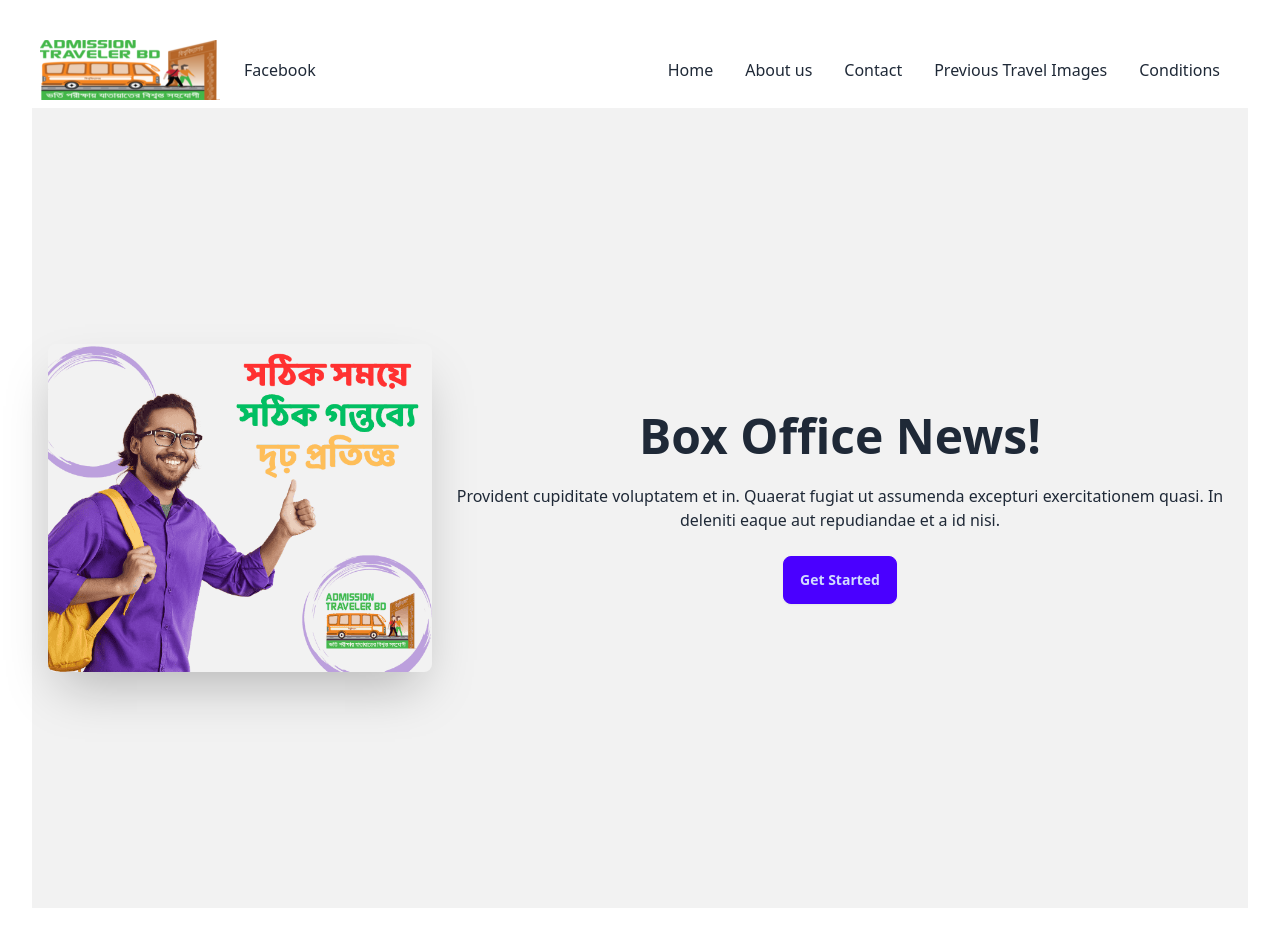
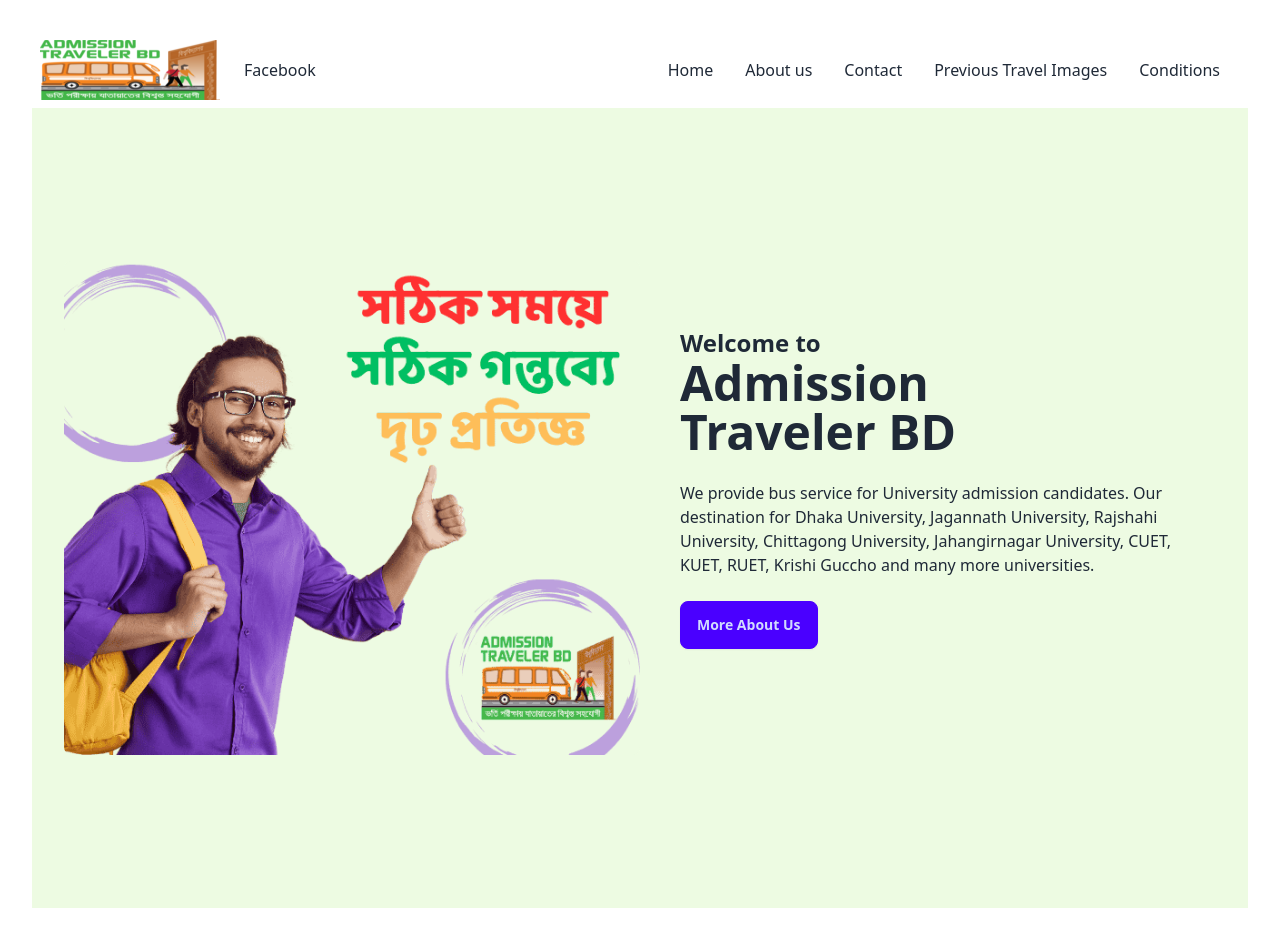
Before and after one commit to Muhammad-sefat/Admission_Travel_BD, a React (Vite) app: page / in a window 1280 px wide. Built offline with nearby package versions, Linux system fonts and the light colour scheme.

Commit message:
Complete Banner section

```diff
--- a/src/components/Banner.jsx
+++ b/src/components/Banner.jsx
@@ -3,17 +3,29 @@
 
 const Banner = () => {
   return (
-    <div className="hero bg-base-200 min-h-screen">
-      <div className="hero-content flex-col lg:flex-row">
-        <img src={banner} className="max-w-sm rounded-lg shadow-2xl" />
-        <div>
-          <h1 className="text-5xl font-bold">Box Office News!</h1>
+    <div className="hero bg-[#EDFBE2] min-h-screen">
+      <div className="hero-content flex-col lg:flex-row gap-10 p-8">
+        <div className="bg-[#EDFBE2] rounded-lg">
+          <img
+            src={banner}
+            alt="Banner"
+            className="rounded-lg max-w-xl"
+            style={{ display: "block", backgroundColor: "inherit" }}
+          />
+        </div>
+        <div className="text-left mb-10">
+          <h2 className="text-2xl font-bold">
+            Welcome to <br />
+            <span className="text-5xl font-bold"> Admission </span>
+            <br /> <span className="text-5xl font-bold">Traveler BD</span>
+          </h2>
           <p className="py-6">
-            Provident cupiditate voluptatem et in. Quaerat fugiat ut assumenda
-            excepturi exercitationem quasi. In deleniti eaque aut repudiandae et
-            a id nisi.
+            We provide bus service for University admission candidates. Our
+            destination for Dhaka University, Jagannath University, Rajshahi
+            University, Chittagong University, Jahangirnagar University, CUET,
+            KUET, RUET, Krishi Guccho and many more universities.
           </p>
-          <button className="btn btn-primary">Get Started</button>
+          <button className="btn btn-primary">More About Us</button>
         </div>
       </div>
     </div>
```
